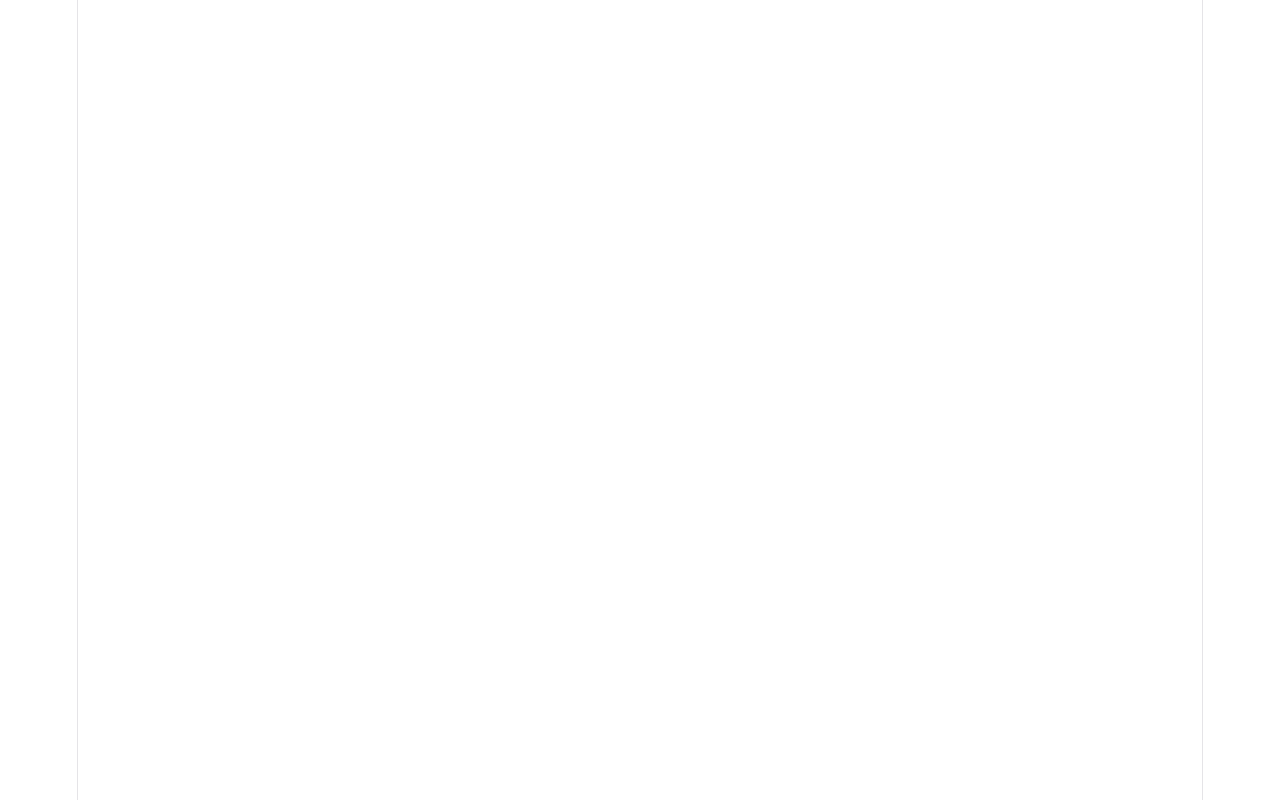
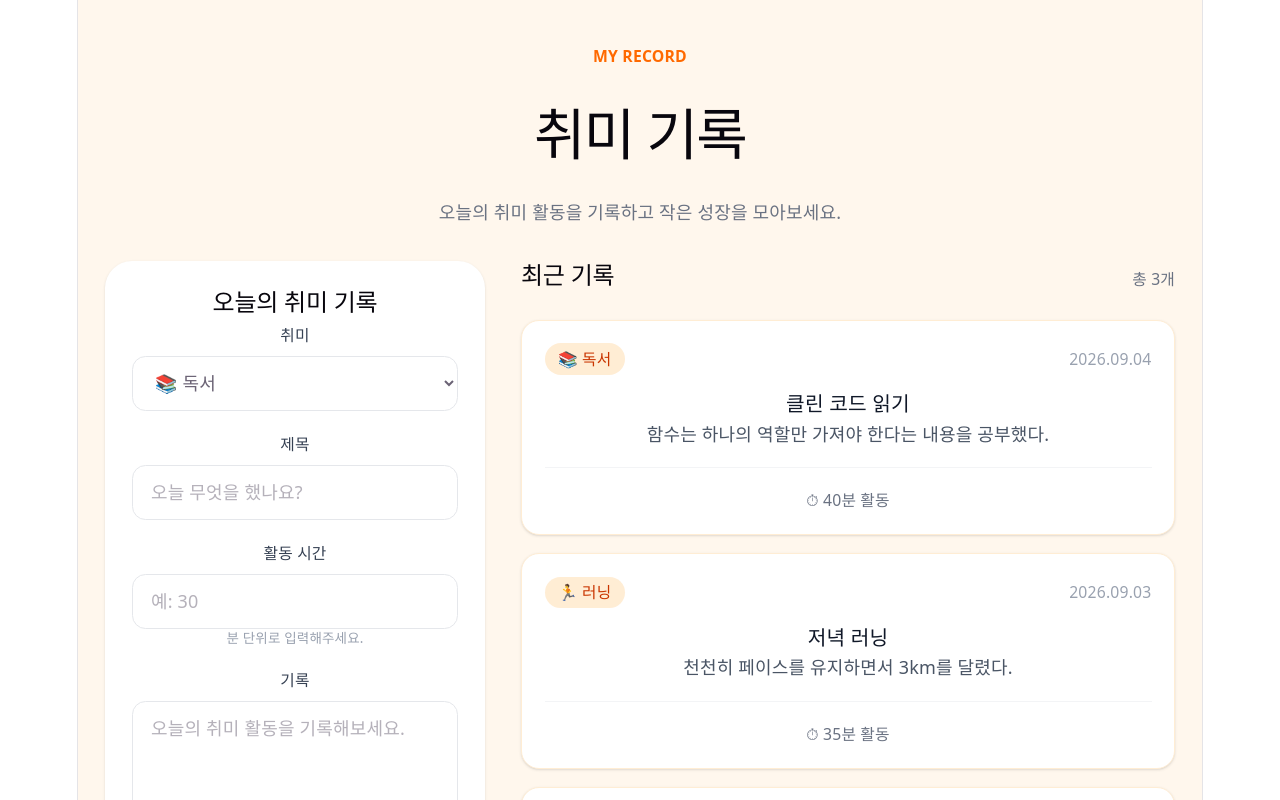
Before and after one commit to YeJin-Kim-code/HobbyStamp, a React (Vite) app in the folder frontend/: page /records in a window 1280 px wide. Before the commit this address had no page. Shown: the top 800 px of the page. Built offline with nearby package versions, Linux system fonts and the light colour scheme.

Commit message:
feat : record Ui

```diff
--- a/frontend/src/App.tsx
+++ b/frontend/src/App.tsx
@@ -5,6 +5,7 @@ import LoginPage from "./pages/LoginPage";
 import SignupPage from "./pages/SignupPage";
 import DashboardPage from "./pages/DashboardPage";
 import HobbyPage from "./pages/HobbyPage";
+import RecordPage from "./pages/RecordPage";
 
 function App() {
   return (
@@ -22,6 +23,11 @@ function App() {
         path="/hobbies"
         element={<HobbyPage />}
       />
+
+      <Route
+        path="/records"
+        element={<RecordPage />}
+      />
     </Routes>
   );
 }
--- a/frontend/src/components/layout/Navbar.tsx
+++ b/frontend/src/components/layout/Navbar.tsx
@@ -4,7 +4,10 @@ function Navbar() {
   return (
     <header className="border-b border-gray-200 bg-white">
       <nav className="mx-auto flex max-w-6xl items-center justify-between px-6 py-4">
-        <NavLink to="/" className="text-xl font-bold text-orange-500">
+        <NavLink
+          to="/"
+          className="text-xl font-bold text-orange-500"
+        >
           HobbyStamp
         </NavLink>
 
@@ -18,6 +21,39 @@ function Navbar() {
             }
           >
             홈
+          </NavLink>
+
+          <NavLink
+            to="/dashboard"
+            className={({ isActive }) =>
+              isActive
+                ? "font-semibold text-orange-500"
+                : "text-gray-600 hover:text-orange-500"
+            }
+          >
+            대시보드
+          </NavLink>
+
+          <NavLink
+            to="/hobbies"
+            className={({ isActive }) =>
+              isActive
+                ? "font-semibold text-orange-500"
+                : "text-gray-600 hover:text-orange-500"
+            }
+          >
+            취미
+          </NavLink>
+
+          <NavLink
+            to="/records"
+            className={({ isActive }) =>
+              isActive
+                ? "font-semibold text-orange-500"
+                : "text-gray-600 hover:text-orange-500"
+            }
+          >
+            기록
           </NavLink>
 
           <NavLink
--- /dev/null
+++ b/frontend/src/components/record/RecordCard.tsx
@@ -0,0 +1,45 @@
+type RecordCardProps = {
+  hobby: string;
+  title: string;
+  content: string;
+  duration: number;
+  date: string;
+};
+
+function RecordCard({
+  hobby,
+  title,
+  content,
+  duration,
+  date,
+}: RecordCardProps) {
+  return (
+    <article className="rounded-2xl border border-orange-100 bg-white p-5 shadow-sm transition hover:-translate-y-1 hover:shadow-md">
+      <div className="mb-3 flex items-center justify-between gap-4">
+        <span className="rounded-full bg-orange-100 px-3 py-1 text-sm font-semibold text-orange-700">
+          {hobby}
+        </span>
+
+        <span className="text-sm text-gray-400">
+          {date}
+        </span>
+      </div>
+
+      <h3 className="text-lg font-bold text-gray-900">
+        {title}
+      </h3>
+
+      <p className="mt-2 leading-relaxed text-gray-600">
+        {content}
+      </p>
+
+      <div className="mt-4 border-t border-gray-100 pt-4">
+        <span className="text-sm font-medium text-gray-500">
+          ⏱ {duration}분 활동
+        </span>
+      </div>
+    </article>
+  );
+}
+
+export default RecordCard;
--- /dev/null
+++ b/frontend/src/components/record/RecordForm.tsx
@@ -0,0 +1,148 @@
+import { useState } from "react";
+
+type RecordFormProps = {
+  onAddRecord: (record: {
+    hobby: string;
+    title: string;
+    content: string;
+    duration: number;
+  }) => void;
+};
+
+function RecordForm({ onAddRecord }: RecordFormProps) {
+  const [hobby, setHobby] = useState("독서");
+  const [title, setTitle] = useState("");
+  const [content, setContent] = useState("");
+  const [duration, setDuration] = useState("");
+
+  const handleSubmit = (
+    event: React.FormEvent<HTMLFormElement>
+  ) => {
+    event.preventDefault();
+
+    if (!title.trim() || !content.trim() || !duration) {
+      return;
+    }
+
+    onAddRecord({
+      hobby,
+      title,
+      content,
+      duration: Number(duration),
+    });
+
+    setTitle("");
+    setContent("");
+    setDuration("");
+  };
+
+  return (
+    <form
+      onSubmit={handleSubmit}
+      className="rounded-3xl bg-white p-6 shadow-sm"
+    >
+      <h2 className="mb-6 text-xl font-bold text-gray-900">
+        오늘의 취미 기록
+      </h2>
+
+      <div className="space-y-5">
+        <div>
+          <label
+            htmlFor="hobby"
+            className="mb-2 block text-sm font-semibold text-gray-700"
+          >
+            취미
+          </label>
+
+          <select
+            id="hobby"
+            value={hobby}
+            onChange={(event) =>
+              setHobby(event.target.value)
+            }
+            className="w-full rounded-xl border border-gray-200 px-4 py-3 outline-none focus:border-orange-400"
+          >
+            <option value="📚 독서">📚 독서</option>
+            <option value="🏃 러닝">🏃 러닝</option>
+            <option value="🎨 그림">🎨 그림</option>
+            <option value="🍳 요리">🍳 요리</option>
+          </select>
+        </div>
+
+        <div>
+          <label
+            htmlFor="title"
+            className="mb-2 block text-sm font-semibold text-gray-700"
+          >
+            제목
+          </label>
+
+          <input
+            id="title"
+            type="text"
+            value={title}
+            onChange={(event) =>
+              setTitle(event.target.value)
+            }
+            placeholder="오늘 무엇을 했나요?"
+            className="w-full rounded-xl border border-gray-200 px-4 py-3 outline-none focus:border-orange-400"
+          />
+        </div>
+
+        <div>
+          <label
+            htmlFor="duration"
+            className="mb-2 block text-sm font-semibold text-gray-700"
+          >
+            활동 시간
+          </label>
+
+          <input
+            id="duration"
+            type="number"
+            min="1"
+            value={duration}
+            onChange={(event) =>
+              setDuration(event.target.value)
+            }
+            placeholder="예: 30"
+            className="w-full rounded-xl border border-gray-200 px-4 py-3 outline-none focus:border-orange-400"
+          />
+
+          <p className="mt-1 text-xs text-gray-400">
+            분 단위로 입력해주세요.
+          </p>
+        </div>
+
+        <div>
+          <label
+            htmlFor="content"
+            className="mb-2 block text-sm font-semibold text-gray-700"
+          >
+            기록
+          </label>
+
+          <textarea
+            id="content"
+            value={content}
+            onChange={(event) =>
+              setContent(event.target.value)
+            }
+            placeholder="오늘의 취미 활동을 기록해보세요."
+            rows={5}
+            className="w-full resize-none rounded-xl border border-gray-200 px-4 py-3 outline-none focus:border-orange-400"
+          />
+        </div>
+
+        <button
+          type="submit"
+          className="w-full rounded-xl bg-orange-500 px-4 py-3 font-semibold text-white transition hover:bg-orange-600"
+        >
+          기록 추가
+        </button>
+      </div>
+    </form>
+  );
+}
+
+export default RecordForm;
--- /dev/null
+++ b/frontend/src/pages/RecordPage.tsx
@@ -0,0 +1,130 @@
+import { useState } from "react";
+
+import RecordCard from "../components/record/RecordCard";
+import RecordForm from "../components/record/RecordForm";
+
+type Record = {
+  id: number;
+  hobby: string;
+  title: string;
+  content: string;
+  duration: number;
+  date: string;
+};
+
+const initialRecords: Record[] = [
+  {
+    id: 1,
+    hobby: "📚 독서",
+    title: "클린 코드 읽기",
+    content:
+      "함수는 하나의 역할만 가져야 한다는 내용을 공부했다.",
+    duration: 40,
+    date: "2026.09.04",
+  },
+  {
+    id: 2,
+    hobby: "🏃 러닝",
+    title: "저녁 러닝",
+    content:
+      "천천히 페이스를 유지하면서 3km를 달렸다.",
+    duration: 35,
+    date: "2026.09.03",
+  },
+  {
+    id: 3,
+    hobby: "🎨 그림",
+    title: "캐릭터 스케치",
+    content:
+      "간단한 캐릭터 얼굴과 표정을 연습했다.",
+    duration: 50,
+    date: "2026.09.02",
+  },
+];
+
+function RecordPage() {
+  const [records, setRecords] =
+    useState<Record[]>(initialRecords);
+
+  const handleAddRecord = (newRecord: {
+    hobby: string;
+    title: string;
+    content: string;
+    duration: number;
+  }) => {
+    const record: Record = {
+      id: Date.now(),
+      ...newRecord,
+      date: new Date().toLocaleDateString("ko-KR"),
+    };
+
+    setRecords((prevRecords) => [
+      record,
+      ...prevRecords,
+    ]);
+  };
+
+  return (
+    <main className="min-h-screen bg-orange-50 px-6 py-10">
+      <div className="mx-auto max-w-6xl">
+        <section className="mb-8">
+          <p className="mb-2 text-sm font-bold text-orange-500">
+            MY RECORD
+          </p>
+
+          <h1 className="text-3xl font-bold text-gray-900">
+            취미 기록
+          </h1>
+
+          <p className="mt-2 text-gray-500">
+            오늘의 취미 활동을 기록하고 작은 성장을
+            모아보세요.
+          </p>
+        </section>
+
+        <div className="grid gap-8 lg:grid-cols-[380px_1fr]">
+          <section>
+            <RecordForm
+              onAddRecord={handleAddRecord}
+            />
+          </section>
+
+          <section>
+            <div className="mb-5 flex items-center justify-between">
+              <h2 className="text-xl font-bold text-gray-900">
+                최근 기록
+              </h2>
+
+              <span className="text-sm text-gray-500">
+                총 {records.length}개
+              </span>
+            </div>
+
+            {records.length === 0 ? (
+              <div className="rounded-2xl bg-white p-10 text-center shadow-sm">
+                <p className="text-gray-500">
+                  아직 작성한 기록이 없습니다.
+                </p>
+              </div>
+            ) : (
+              <div className="space-y-4">
+                {records.map((record) => (
+                  <RecordCard
+                    key={record.id}
+                    hobby={record.hobby}
+                    title={record.title}
+                    content={record.content}
+                    duration={record.duration}
+                    date={record.date}
+                  />
+                ))}
+              </div>
+            )}
+          </section>
+        </div>
+      </div>
+    </main>
+  );
+}
+
+export default RecordPage;
```
